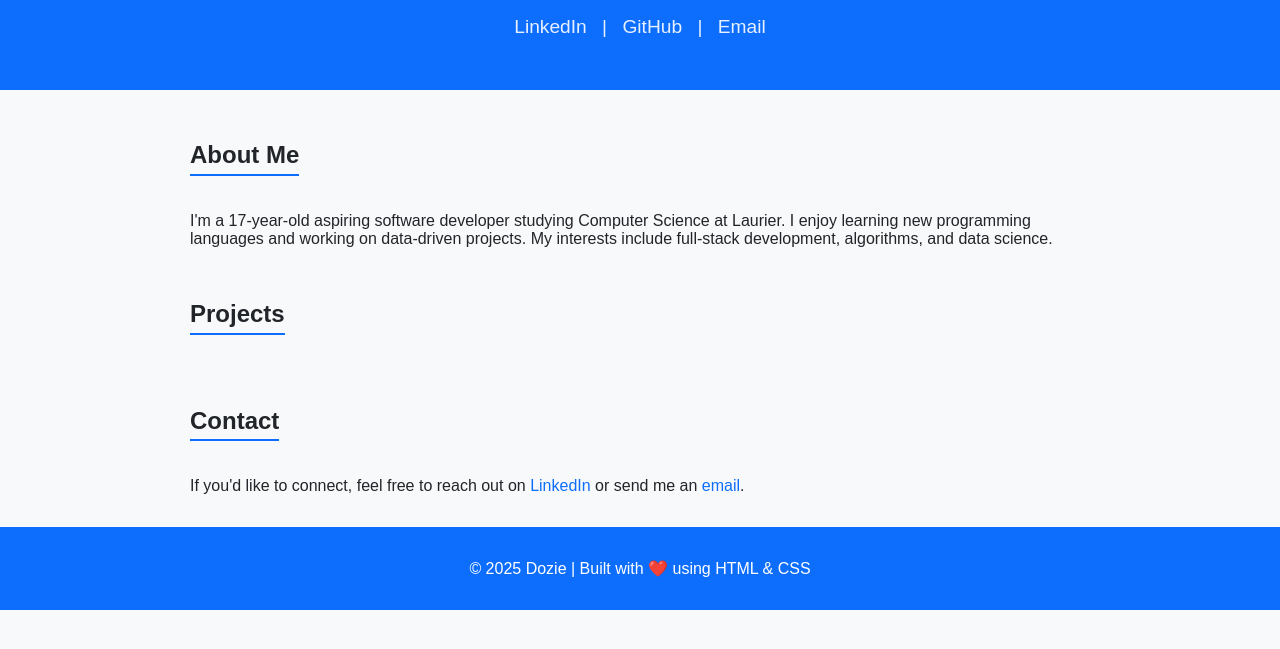
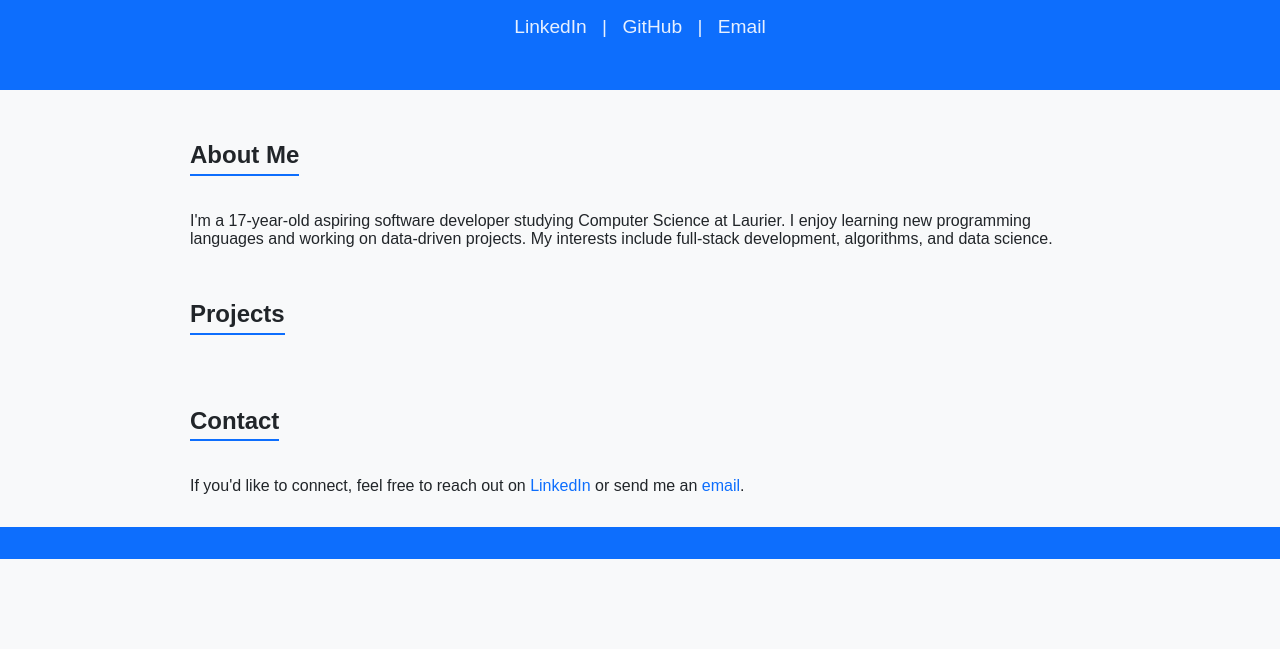
Before and after one commit to doziee123/doziee123.github.io, a plain HTML site: page index.html in a window 1280 px wide. Shown: the part 121-770 px from the top of the page. Drawn offline with Linux system fonts and the light colour scheme.

Commit message:
Update index.html

```diff
--- a/index.html
+++ b/index.html
@@ -97,7 +97,7 @@
   </section>
 
   <footer>
-    <p>© 2025 Dozie | Built with ❤️ using HTML & CSS</p>
+
   </footer>
 </body>
 </html>
```
